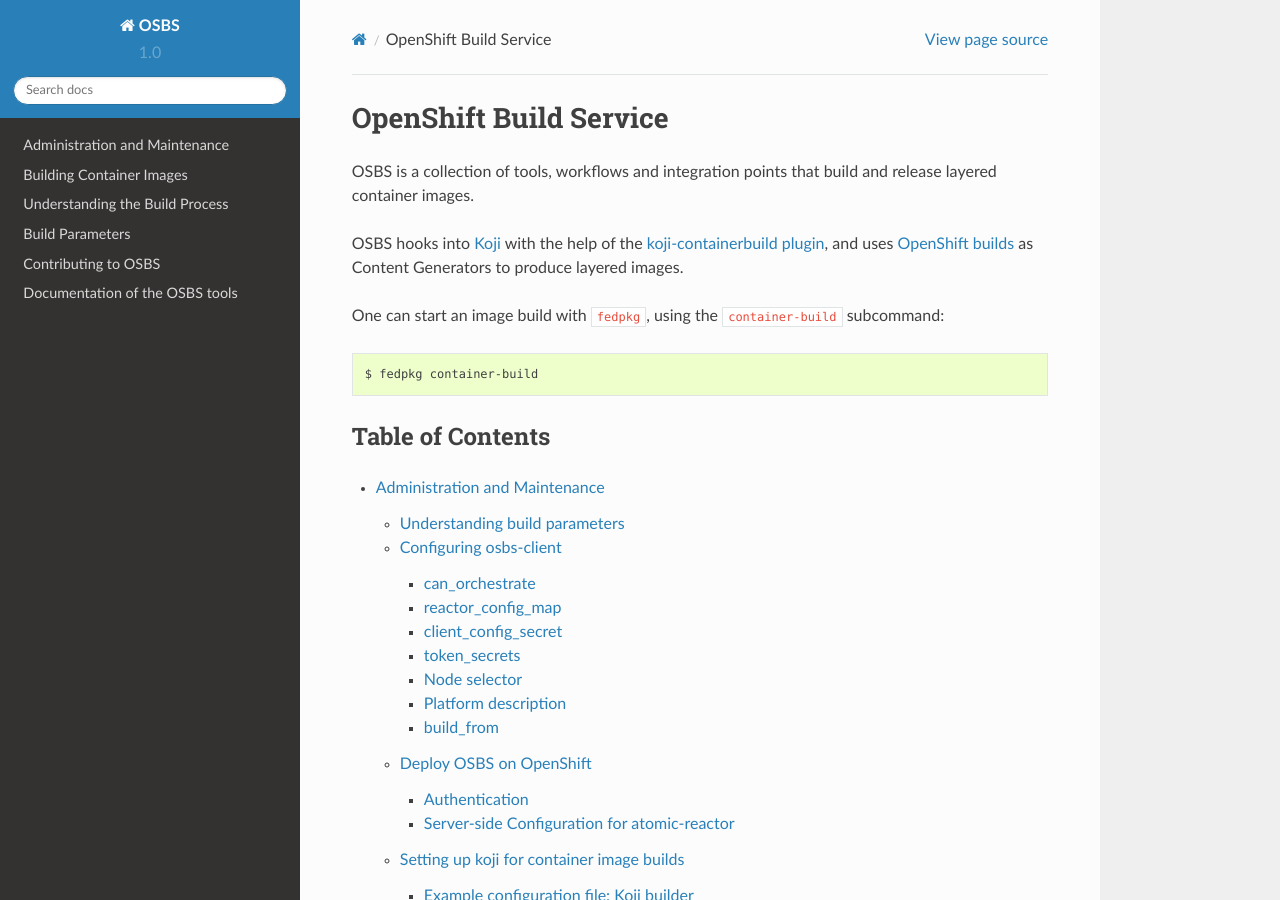
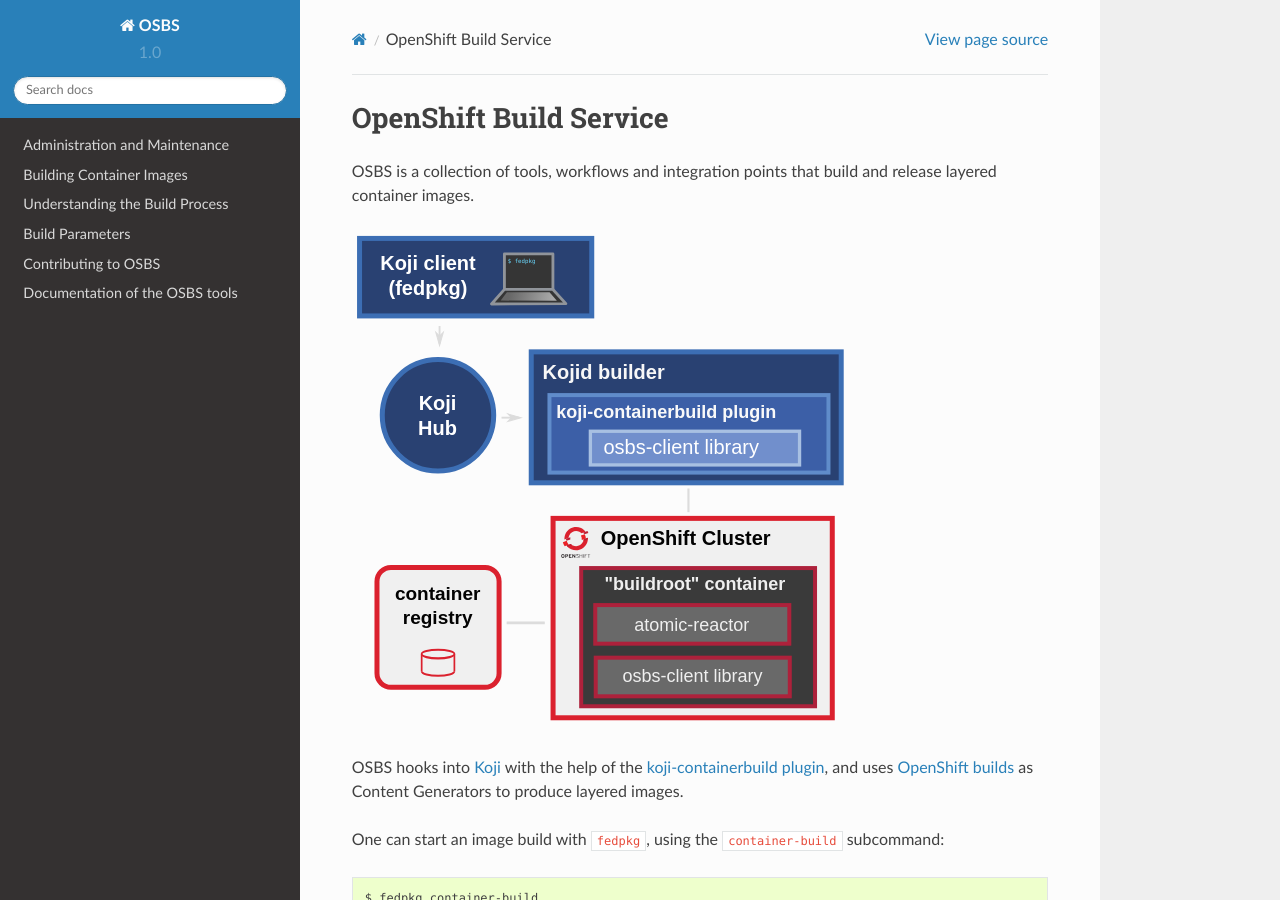
Before and after one commit to containerbuildsystem/osbs-docs, a Sphinx documentation site: the page built from docs/index.rst, in a window 1280 px wide and 900 px high. Built offline with Sphinx 7.4.7 and the Read the Docs theme 2.0.0, drawn with Linux system fonts in a browser that asks for light colours.

Commit message:
add OSBS structure diagram to index page
This picture shows how the OSBS components fit together.

Signed-off-by: Ken Dreyer <kdreyer@redhat.com>

```diff
--- a/docs/index.rst
+++ b/docs/index.rst
@@ -3,6 +3,10 @@
 
 
 OSBS is a collection of tools, workflows and integration points that build and release layered container images.
+
+.. figure:: images/osbs-structure.svg
+   :scale: 50 %
+   :alt: OSBS component structure diagram
 
 OSBS hooks into Koji_ with the help of the `koji-containerbuild plugin
 <https://github.com/containerbuildsystem/koji-containerbuild>`_, and
```
Also changed, not shown: docs/images/osbs-structure.svg (added).
